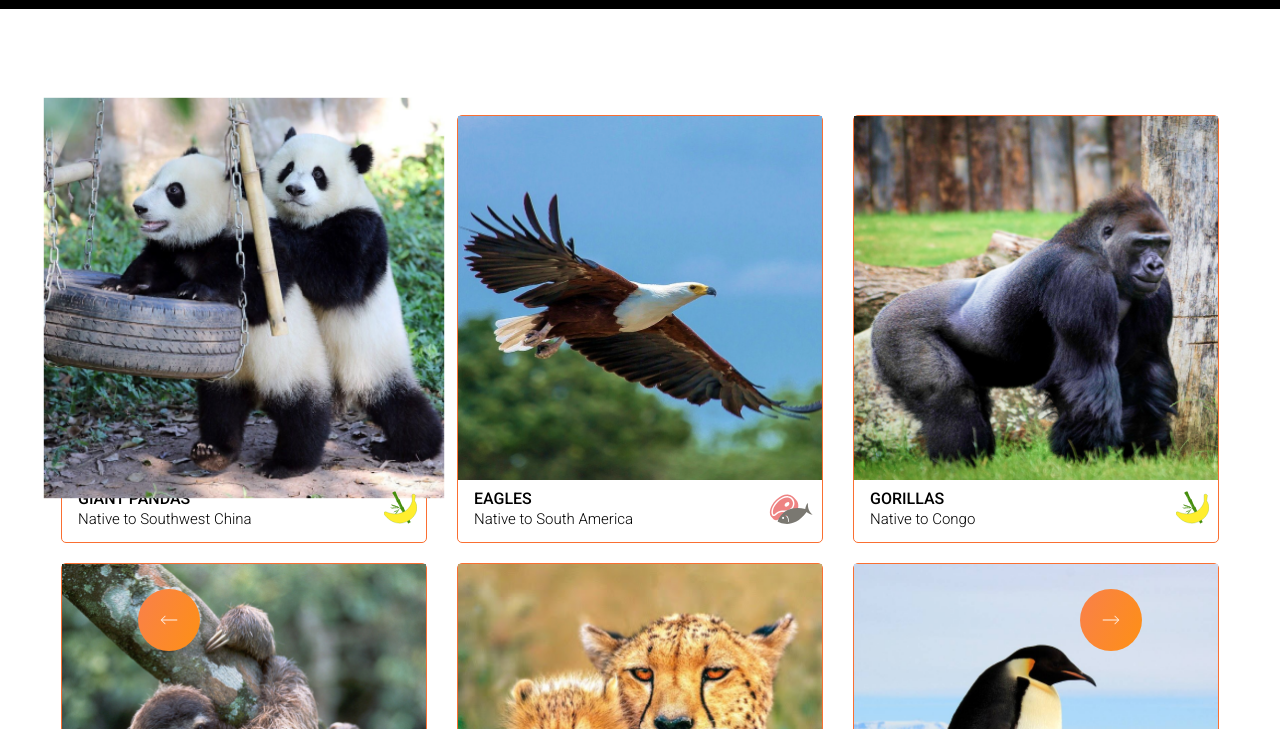
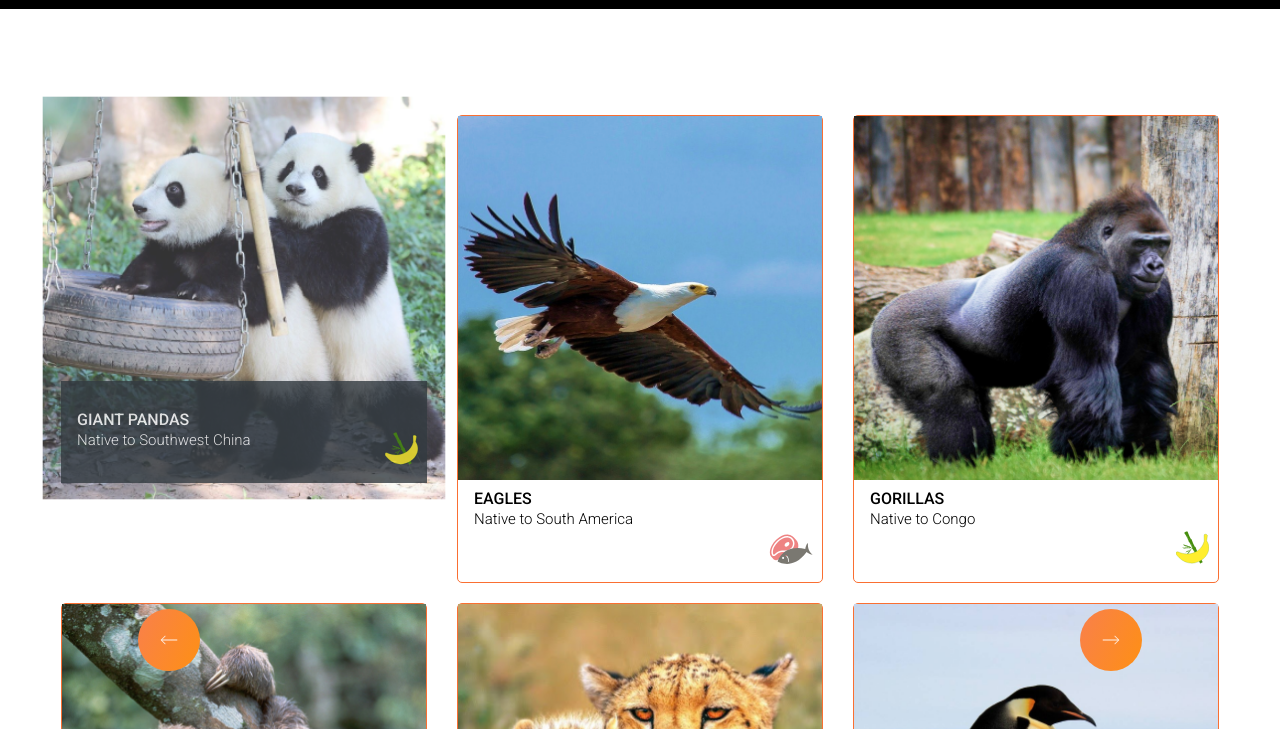
Before and after one commit to anaczke/online-zoo, a plain HTML site: page pages/index.html in a window 1280 px wide. In both pictures the pointer is over the element 244 px from the left and 1699 px from the top of the page. Shown: the part 1370-2099 px from the top of the page. Drawn offline with Linux system fonts and the light colour scheme.

Commit message:
feat: animal card transitions

```diff
--- a/css/style.css
+++ b/css/style.css
@@ -205,9 +205,24 @@ line-height: 22px;
 .animal-photo{
   max-width: 100%;
 }
-.animal-photo:hover{
+.animal:hover{
+  border: none;
+}
+.animal:hover .animal-photo{
   transform: scale(110%);
+  opacity: 0.8;
 }
+
+.animal:hover .card{
+  background-color: #333B41;
+  opacity: 0.8;
+  padding: 20px 0;
+  overflow: hidden;
+  color: #ffffff;
+  transform: scale(1.1);
+  transform:translateY(-100px);
+}
+
 .p-title{
   font-weight: 500;
   font-size: 16px;
--- a/pages/index.html
+++ b/pages/index.html
@@ -76,39 +76,51 @@
         <div id="animals-div">
           <div class="animal">
             <img class="animal-photo" src="../assets/img/Rectangle 5.png" alt="Two little pandas">
+            <div class="card">
             <p class="p-title">Giant Pandas</p>
             <p class="p-text">Native to Southwest China</p>
             <img class="food-icon" src="../assets/icons/banana-bamboo_icon.svg" alt="banana-bamboo icon">
           </div>
+          </div>
           <div class="animal">
             <img class="animal-photo" src="../assets/img/Rectangle 5 (5).png" alt="Flying eagle">
+            <div class="card">
             <p class="p-title">eagles</p>
             <p class="p-text">Native to South America</p>
             <img class="food-icon" src="../assets/icons/meet-fish_icon.svg" alt="meat-fish icon">
           </div>
+          </div>
           <div class="animal">
             <img class="animal-photo" src="../assets/img/Rectangle 5 (1).png" alt="Gorilla">
+            <div class="card">
             <p class="p-title">gorillas</p>
             <p class="p-text">Native to Congo</p>
             <img class="food-icon" src="../assets/icons/banana-bamboo_icon.svg" alt="banana-bamboo icon">
           </div>
+        </div>
           <div class="animal">
             <img class="animal-photo" src="../assets/img/Rectangle 5 (4).png" alt="two-toed slot">
+            <div class="card">
             <p class="p-title">two-toed sloth</p>
             <p class="p-text">Mesiamerica, South America</p>
             <img class="food-icon" src="../assets/icons/banana-bamboo_icon.svg" alt="banana-bamboo icon">
           </div>
+        </div>
           <div class="animal">
             <img class="animal-photo" src="../assets/img/Rectangle 5 (3).png" alt="Cheetahs">
+            <div class="card">
             <p class="p-title">Cheetahs</p>
             <p class="p-text">Native to Aftica</p>
             <img class="food-icon" src="../assets/icons/meet-fish_icon.svg" alt="meat-fish icon">
           </div>
+        </div>
           <div class="animal">
             <img class="animal-photo" src="../assets/img/Rectangle 5 (6).png" alt="Pinguin">
+            <div class="card">
             <p class="p-title">Pinguins</p>
             <p class="p-text">Native to Antarctica</p>
             <img class="food-icon" src="../assets/icons/meet-fish_icon.svg" alt="meat-fish icon">
+          </div>
           </div>
         </div>
         <button class="orange-btn-rd" >choose your favourite</button>
```
